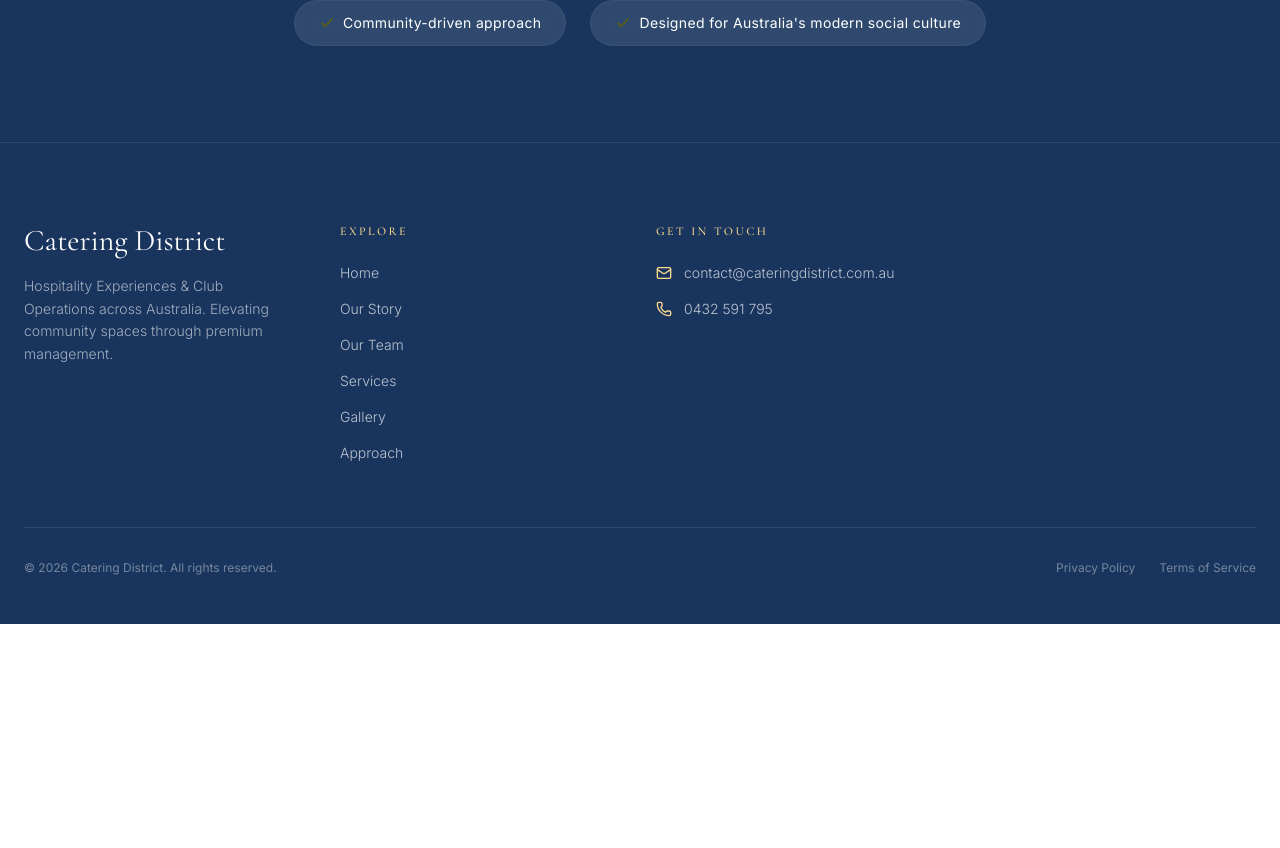
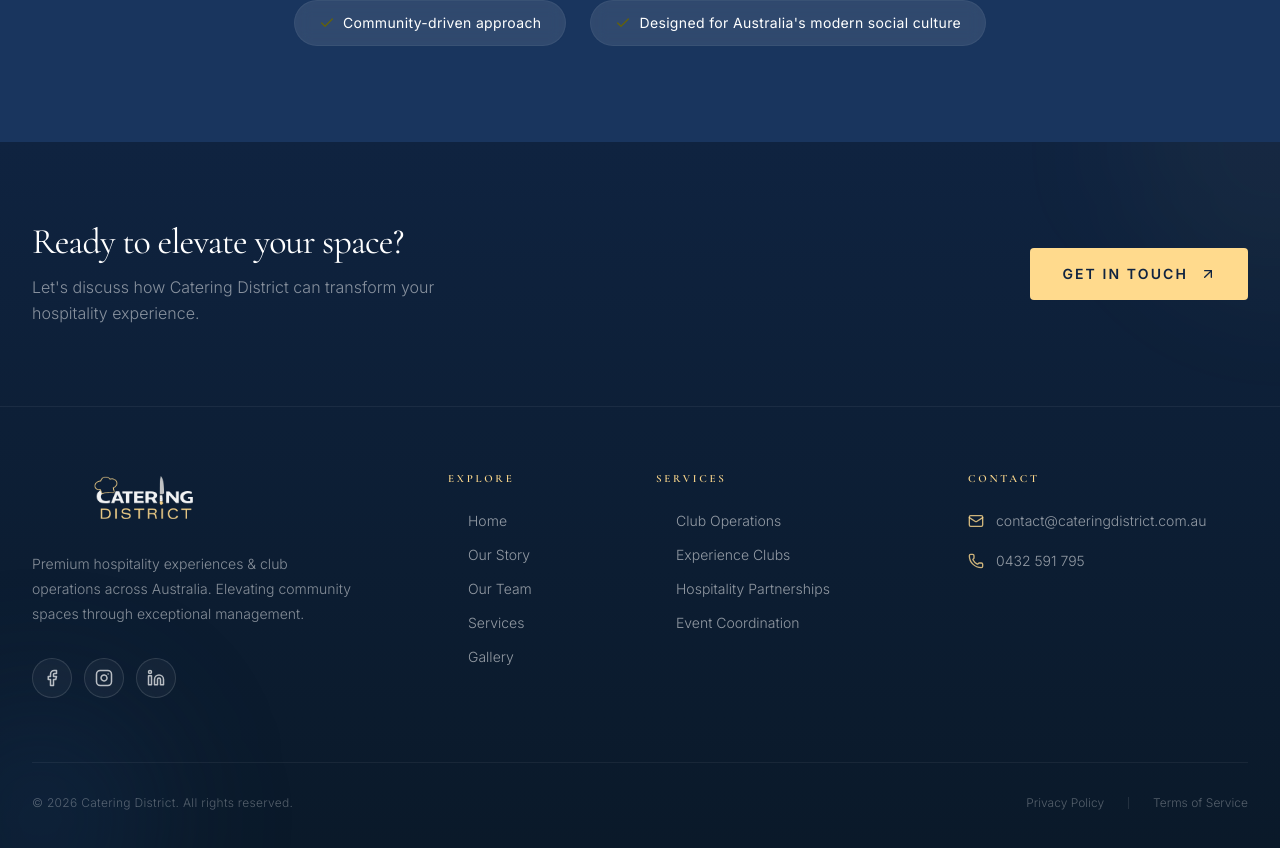
Before and after one commit to sredowan/catering-district, a React (Vite) app: page / in a window 1280 px wide. Shown: the part 6103-6951 px from the top of the page. Before the commit the page ends 6727 px from the top, so only its background shows below. Built offline with nearby package versions, Linux system fonts and the light colour scheme.

Commit message:
feat: redesign footer layout and add white logo

```diff
--- a/src/components/Layout.tsx
+++ b/src/components/Layout.tsx
@@ -1,6 +1,6 @@
 import { Link, Outlet, useLocation } from 'react-router-dom';
 import { useState, useEffect } from 'react';
-import { Instagram, Facebook, Twitter, Mail, Phone, MapPin, Menu, X } from 'lucide-react';
+import { Instagram, Facebook, Linkedin, Mail, Phone, MapPin, Menu, X, ArrowUpRight, ChevronRight } from 'lucide-react';
 
 function Navbar() {
     const [isOpen, setIsOpen] = useState(false);
@@ -68,62 +68,179 @@ function Navbar() {
     );
 }
 
-// Removed duplicate lucide-react import
 import { useSiteData } from '../context/SiteContext';
+
+const FOOTER_EMAIL = 'contact@cateringdistrict.com.au';
+
+const SOCIAL_LINKS = [
+    {
+        name: 'Facebook',
+        url: 'https://www.facebook.com/people/Catering-District/61587745174197/',
+        icon: Facebook,
+    },
+    {
+        name: 'Instagram',
+        url: 'https://www.instagram.com/catering_district/',
+        icon: Instagram,
+    },
+    {
+        name: 'LinkedIn',
+        url: 'https://www.linkedin.com/company/catering-district/',
+        icon: Linkedin,
+    },
+];
 
 function Footer() {
     const { siteData } = useSiteData();
-    const { contactDetails, socialLinks } = siteData;
+    const { contactDetails } = siteData;
 
     return (
-        <footer id="contact" className="bg-[#19355e] text-[#ffffff] border-t border-white/10 pt-20 pb-12 px-6">
-            <div className="max-w-7xl mx-auto grid grid-cols-1 md:grid-cols-4 gap-12 md:gap-8 mb-16">
+        <footer id="footer" className="relative bg-gradient-to-b from-[#0f2340] to-[#0a1929] text-[#ffffff] overflow-hidden">
+
+            {/* Subtle decorative background elements */}
+            <div className="absolute inset-0 pointer-events-none overflow-hidden">
+                <div className="absolute -top-40 -right-40 w-80 h-80 bg-[#ffda8d]/[0.03] rounded-full blur-3xl" />
+                <div className="absolute -bottom-20 -left-20 w-60 h-60 bg-[#19355e]/30 rounded-full blur-3xl" />
+            </div>
+
+            {/* CTA Strip */}
+            <div className="relative border-b border-white/[0.06]">
+                <div className="max-w-7xl mx-auto px-6 md:px-8 py-16 md:py-20">
+                    <div className="flex flex-col md:flex-row items-start md:items-center justify-between gap-8">
+                        <div>
+                            <h3 className="font-serif text-3xl md:text-4xl mb-3 tracking-tight">
+                                Ready to elevate your space?
+                            </h3>
+                            <p className="text-[#ffffff]/50 font-light text-sm md:text-base max-w-md leading-relaxed">
+                                Let's discuss how Catering District can transform your hospitality experience.
+                            </p>
+                        </div>
+                        <Link
+                            to="/contact"
+                            className="group inline-flex items-center gap-3 bg-[#ffda8d] text-[#0f2340] px-8 py-4 text-sm uppercase tracking-[0.15em] font-semibold hover:bg-[#ffe8b3] transition-all duration-300 rounded-sm"
+                        >
+                            Get in Touch
+                            <ArrowUpRight className="w-4 h-4 transition-transform duration-300 group-hover:translate-x-0.5 group-hover:-translate-y-0.5" />
+                        </Link>
+                    </div>
+                </div>
+            </div>
+
+            {/* Main Footer Grid */}
+            <div className="relative max-w-7xl mx-auto px-6 md:px-8 pt-16 pb-12">
+                <div className="grid grid-cols-1 sm:grid-cols-2 lg:grid-cols-12 gap-12 lg:gap-8 mb-16">
 
                     {/* Brand Column */}
-                <div className="md:col-span-1 border-b border-white/10 md:border-none pb-8 md:pb-0">
-                    <div className="font-serif text-3xl mb-4">Catering District</div>
-                    <p className="text-sm text-[#ffffff]/60 font-light leading-relaxed mb-8 pr-4">
-                        Hospitality Experiences & Club Operations across Australia. Elevating community spaces through premium management.
+                    <div className="lg:col-span-4">
+                        <img src="/logo-white.png" alt="Catering District" className="h-14 w-auto mb-6 opacity-95 object-contain" />
+                        <p className="text-sm text-[#ffffff]/50 font-light leading-[1.8] mb-8 max-w-xs">
+                            Premium hospitality experiences &amp; club operations across Australia. Elevating community spaces through exceptional management.
                         </p>
+
+                        {/* Social Icons */}
+                        <div className="flex items-center gap-3">
+                            {SOCIAL_LINKS.map((social) => (
+                                <a
+                                    key={social.name}
+                                    href={social.url}
+                                    target="_blank"
+                                    rel="noopener noreferrer"
+                                    aria-label={`Follow us on ${social.name}`}
+                                    className="group relative w-10 h-10 flex items-center justify-center rounded-full border border-white/[0.12] bg-white/[0.04] hover:bg-[#ffda8d] hover:border-[#ffda8d] transition-all duration-300"
+                                >
+                                    <social.icon className="w-[18px] h-[18px] text-[#ffffff]/70 group-hover:text-[#0f2340] transition-colors duration-300" />
+                                </a>
+                            ))}
+                        </div>
                     </div>
 
-                {/* Quick Links Column */}
-                <div className="md:col-span-1">
-                    <h4 className="text-xs uppercase tracking-[0.2em] font-medium text-[#ffda8d] mb-6">Explore</h4>
-                    <ul className="space-y-4 text-sm font-light text-[#ffffff]/70">
-                        <li><Link to="/" className="hover:text-white transition-colors">Home</Link></li>
-                        <li><Link to="/about" className="hover:text-white transition-colors">Our Story</Link></li>
-                        <li><Link to="/team" className="hover:text-white transition-colors">Our Team</Link></li>
-                        <li><Link to="/services" className="hover:text-white transition-colors">Services</Link></li>
-                        <li><Link to="/gallery" className="hover:text-white transition-colors">Gallery</Link></li>
-                        <li><a href="/#approach" className="hover:text-white transition-colors">Approach</a></li>
+                    {/* Quick Links */}
+                    <div className="lg:col-span-2 lg:col-start-5">
+                        <h4 className="text-[11px] uppercase tracking-[0.25em] font-semibold text-[#ffda8d] mb-6">
+                            Explore
+                        </h4>
+                        <ul className="space-y-3.5">
+                            {[
+                                { to: '/', label: 'Home' },
+                                { to: '/about', label: 'Our Story' },
+                                { to: '/team', label: 'Our Team' },
+                                { to: '/services', label: 'Services' },
+                                { to: '/gallery', label: 'Gallery' },
+                            ].map((link) => (
+                                <li key={link.to}>
+                                    <Link
+                                        to={link.to}
+                                        className="group flex items-center text-sm font-light text-[#ffffff]/55 hover:text-white transition-colors duration-200"
+                                    >
+                                        <ChevronRight className="w-3 h-3 mr-2 opacity-0 -translate-x-1 group-hover:opacity-100 group-hover:translate-x-0 transition-all duration-200 text-[#ffda8d]" />
+                                        {link.label}
+                                    </Link>
+                                </li>
+                            ))}
+                        </ul>
+                    </div>
+
+                    {/* Services */}
+                    <div className="lg:col-span-3">
+                        <h4 className="text-[11px] uppercase tracking-[0.25em] font-semibold text-[#ffda8d] mb-6">
+                            Services
+                        </h4>
+                        <ul className="space-y-3.5">
+                            {[
+                                'Club Operations',
+                                'Experience Clubs',
+                                'Hospitality Partnerships',
+                                'Event Coordination',
+                            ].map((item) => (
+                                <li key={item}>
+                                    <Link
+                                        to="/services"
+                                        className="group flex items-center text-sm font-light text-[#ffffff]/55 hover:text-white transition-colors duration-200"
+                                    >
+                                        <ChevronRight className="w-3 h-3 mr-2 opacity-0 -translate-x-1 group-hover:opacity-100 group-hover:translate-x-0 transition-all duration-200 text-[#ffda8d]" />
+                                        {item}
+                                    </Link>
+                                </li>
+                            ))}
                         </ul>
                     </div>
 
                     {/* Contact Column */}
-                <div className="md:col-span-2">
-                    <h4 className="text-xs uppercase tracking-[0.2em] font-medium text-[#ffda8d] mb-6">Get in Touch</h4>
-                    <div className="grid grid-cols-1 gap-6 text-sm font-light text-[#ffffff]/70">
-                        <div className="space-y-4">
-                            <a href={`mailto:${contactDetails.email}`} className="flex items-center space-x-3 hover:text-white transition-colors group">
-                                <Mail className="w-4 h-4 text-[#ffda8d] group-hover:text-white transition-colors" />
-                                <span>{contactDetails.email}</span>
+                    <div className="lg:col-span-3">
+                        <h4 className="text-[11px] uppercase tracking-[0.25em] font-semibold text-[#ffda8d] mb-6">
+                            Contact
+                        </h4>
+                        <div className="space-y-5">
+                            <a
+                                href={`mailto:${FOOTER_EMAIL}`}
+                                className="group flex items-start gap-3 text-sm font-light text-[#ffffff]/55 hover:text-white transition-colors duration-200"
+                            >
+                                <Mail className="w-4 h-4 mt-0.5 text-[#ffda8d]/80 shrink-0" />
+                                <span>{FOOTER_EMAIL}</span>
                             </a>
-                            <a href={`tel:${contactDetails.phone.replace(/\s/g, '')}`} className="flex items-center space-x-3 hover:text-white transition-colors group">
-                                <Phone className="w-4 h-4 text-[#ffda8d] group-hover:text-white transition-colors" />
+                            <a
+                                href={`tel:${contactDetails.phone.replace(/\s/g, '')}`}
+                                className="group flex items-start gap-3 text-sm font-light text-[#ffffff]/55 hover:text-white transition-colors duration-200"
+                            >
+                                <Phone className="w-4 h-4 mt-0.5 text-[#ffda8d]/80 shrink-0" />
                                 <span>{contactDetails.phone}</span>
                             </a>
                         </div>
                     </div>
                 </div>
-            </div>
 
                 {/* Bottom Bar */}
-            <div className="max-w-7xl mx-auto pt-8 border-t border-white/10 text-xs text-[#ffffff]/40 flex flex-col md:flex-row justify-between items-center gap-4">
-                <p>&copy; {new Date().getFullYear()} Catering District. All rights reserved.</p>
-                <div className="flex space-x-6">
-                    <a href="#" className="hover:text-white transition-colors">Privacy Policy</a>
-                    <a href="#" className="hover:text-white transition-colors">Terms of Service</a>
+                <div className="pt-8 border-t border-white/[0.06]">
+                    <div className="flex flex-col md:flex-row justify-between items-center gap-4">
+                        <p className="text-xs text-[#ffffff]/30 font-light tracking-wide">
+                            &copy; {new Date().getFullYear()} Catering District. All rights reserved.
+                        </p>
+                        <div className="flex items-center gap-6 text-xs text-[#ffffff]/30 font-light">
+                            <a href="#" className="hover:text-[#ffffff]/60 transition-colors duration-200">Privacy Policy</a>
+                            <span className="w-px h-3 bg-white/10" />
+                            <a href="#" className="hover:text-[#ffffff]/60 transition-colors duration-200">Terms of Service</a>
+                        </div>
+                    </div>
                 </div>
             </div>
         </footer>
```
Also changed, not shown: public/logo-white.png (added), 30 other files (tests, documents, lock files or other folders). Lines whose indentation alone changed are shown as unchanged.
